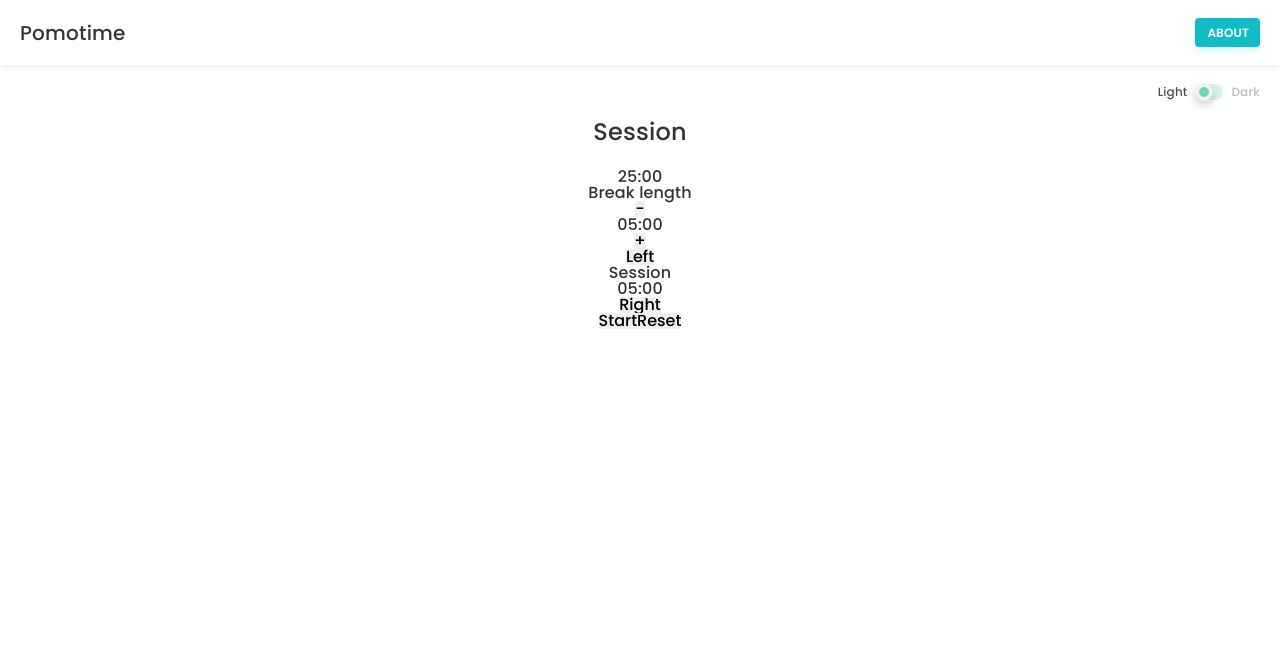
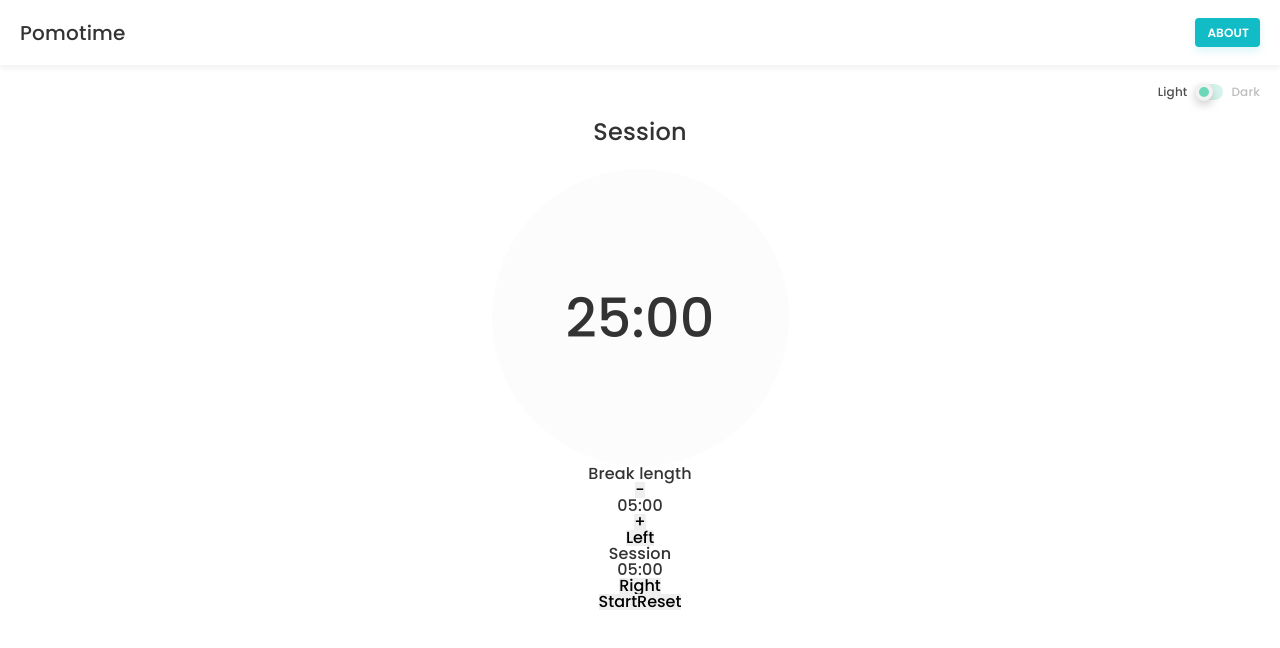
Before and after one commit to cristianCeamatu/assist-pomodoro, a React (Create React App) app: page / in a window 1280 px wide. Shown: the top 648 px of the page. Built offline with nearby package versions, Linux system fonts and the light colour scheme.

Commit message:
design/initial Display section design

```diff
--- a/src/components/pomodoro/Display.js
+++ b/src/components/pomodoro/Display.js
@@ -1,4 +1,6 @@
 import { useSelector } from 'react-redux';
+// Styles/Assets
+import { DisplayContainer } from './Pomodoro.styled';
 // State
 import { selectTimeleft } from '../../features/pomodoro/pomodoroSlice';
 
@@ -6,7 +8,11 @@ const Display = () => {
   // State
   const timeLeft = useSelector(selectTimeleft);
 
-  return <h1>{timeLeft}</h1>;
+  return (
+    <DisplayContainer>
+      <h1>{timeLeft}</h1>
+    </DisplayContainer>
+  );
 };
 
 export default Display;
--- a/src/components/pomodoro/DisplayTitle.js
+++ b/src/components/pomodoro/DisplayTitle.js
@@ -1,6 +1,6 @@
 import { useSelector } from 'react-redux';
 // Styles/Assets
-import { H3 } from './Pomodoror.styled';
+import { H3 } from './Pomodoro.styled';
 
 const DisplayTitle = () => {
   // State
--- /dev/null
+++ b/src/components/pomodoro/Pomodoro.styled.js
@@ -0,0 +1,21 @@
+import styled from 'styled-components';
+
+export const H3 = styled.h3`
+  font-size: 24px;
+  line-height: 26px;
+  margin-bottom: 24px;
+`;
+
+export const DisplayContainer = styled.section`
+  display: flex;
+  width: 297px;
+  height: 297px;
+  margin: 0 auto;
+  border-radius: 100%;
+  align-items: center;
+  justify-content: center;
+  font-size: 54px;
+  line-height: 64px;
+  background: ${(props) =>
+    props.theme.mode === 'light' ? '#FCFCFC' : '#252836'};
+`;
--- a/src/components/pomodoro/Pomodoror.styled.js
+++ /dev/null
@@ -1,7 +0,0 @@
-import styled from 'styled-components';
-
-export const H3 = styled.h3`
-  font-size: 24px;
-  line-height: 26px;
-  margin-bottom: 24px;
-`;
--- a/src/layout/Toggler.js
+++ b/src/layout/Toggler.js
@@ -19,7 +19,7 @@ const Toggler = () => {
           className="checkbox"
           onChange={() => dispatch(toggleTheme())}
         />
-        <label for="autoplay" className="switch" />
+        <label htmlFor="autoplay" className="switch" />
       </form>
       <p>Dark</p>
     </Wrapper>
```
Also changed, not shown: 1 other file (tests, documents, lock files or other folders).
